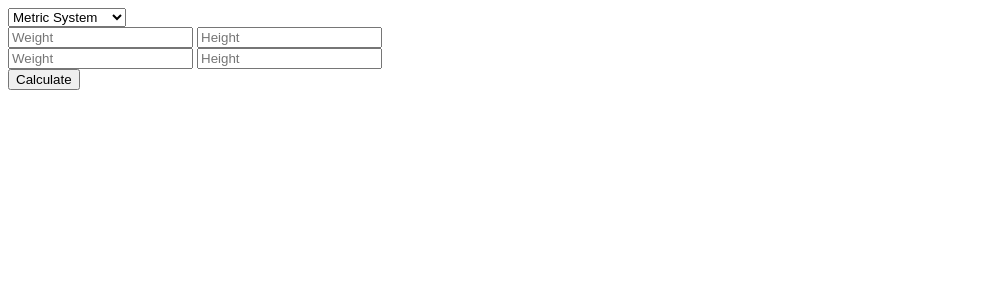
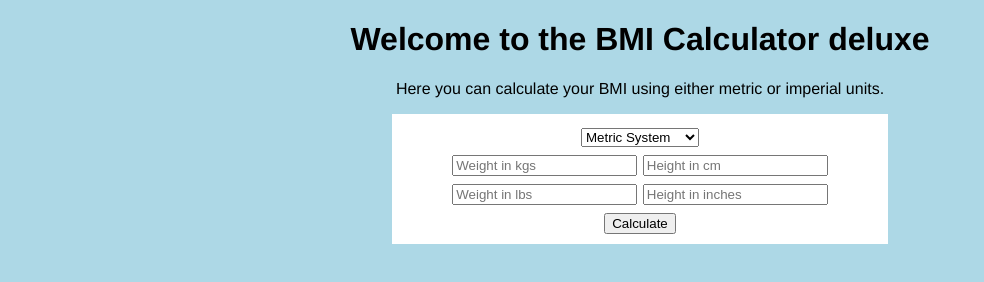
Before and after one commit to piavW/BMIchallenge, a website: page src/index.html in a window 1280 px wide. Shown: the whole page, without its empty margins (0-984 px from the left). Drawn offline with Linux system fonts and the light colour scheme.

Commit message:
Created cssstyleing to the index.html to make the website look prettier. Ready to upload.

```diff
--- a/src/index.html
+++ b/src/index.html
@@ -3,12 +3,37 @@
 
 <head>
     <meta charset="utf-8">
-    <title></title>
+    <title>BMI Calculator deluxe</title>
     <script src="js/person.js"></script>
     <script src="js/bmi_calculator.js"></script>
+   <style>
+       body {
+           background-color: lightblue
+       }
+       div {
+        padding-top: 5px;
+        text-align: center;
+        font-family: Helvetica;
+        font-size: 20px;
+       }
+       form {
+        background-color: white;
+        margin-left:30vw;
+        margin-right:30vw;
+        padding-bottom: 10px;
+       }
+       span {
+           text-align: center;
+           font-family: Helvetica;
+       }
+   </style>
 </head>
 
 <body>
+    <span>
+        <h1>Welcome to the BMI Calculator deluxe </h1>
+      <p>Here you can calculate your BMI using either metric or imperial units.</p>
+    </span>
 
 
     <form id="calculate">
@@ -22,16 +47,17 @@
         </div>
 
         <div id="metric-inputs">
-            <input type="text" id="weight-in-kgs" placeholder="Weight">
-            <input type="text" id="height-in-cm" placeholder="Height">
+            <input type="text" id="weight-in-kgs" placeholder="Weight in kgs">
+            <input type="text" id="height-in-cm" placeholder="Height in cm">
         </div>
 
         <div id="imperial-inputs">
-                <input type="text" id="weight-in-lbs" placeholder="Weight">
-                <input type="text" id="height-in-in" placeholder="Height">
+                <input type="text" id="weight-in-lbs" placeholder="Weight in lbs">
+                <input type="text" id="height-in-in" placeholder="Height in inches">
         </div>
-
-        <button type="submit" value="Calculate"> Calculate </button>
+        <div>
+            <button type="submit" value="Calculate"> Calculate </button>
+        </div>
     </form>
     <div>
         <span id="display_value"></span>
```
